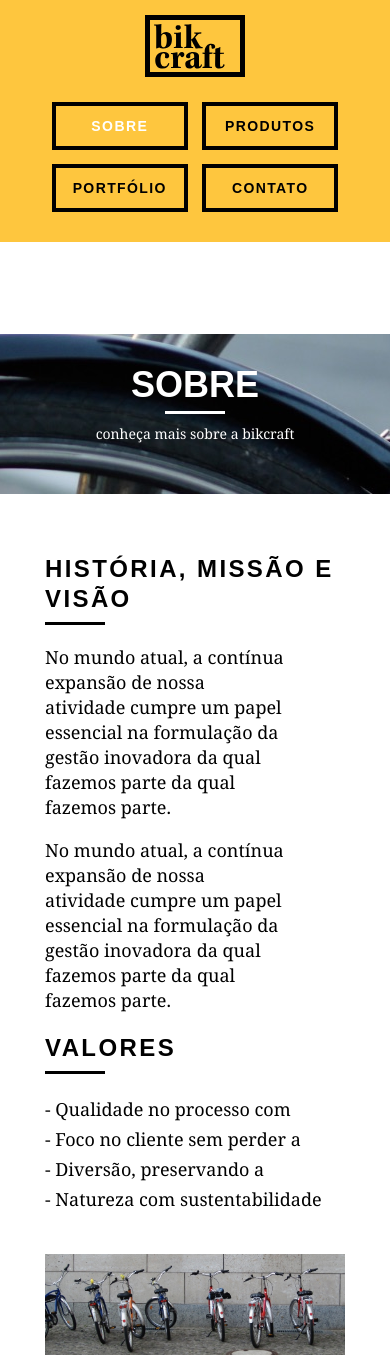
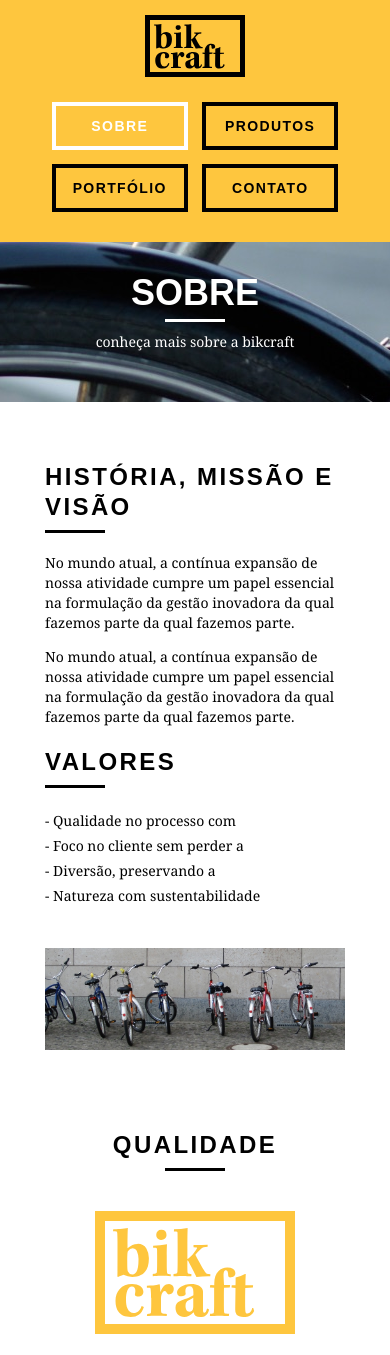
Before and after one commit to GabrielSilva2012/bikcraft, a PHP site: page /sobre.html in a window 390 px wide. Shown: the top 1355 px of the page. Run offline with PHP 8.4, Linux system fonts and the light colour scheme.

Commit message:
Tranformando Pagina Sobre em Resposivo

```diff
--- a/css/responsivo.css
+++ b/css/responsivo.css
@@ -35,7 +35,9 @@
   .header_menu{
   text-align: center;
   }
-
+  .header_menu ul li a.menu_ativo{
+    border-color: #fff;
+  }
   .header_menu ul li {
   margin: 5px;
   }
@@ -60,9 +62,12 @@
   }
   .introducao h1 {
     font-size: 36px;
-
   }
 
+  /*Introdução Interna*/
+  .introducao-interna {
+    margin-top: 0px;
+  }
   /*Call*/
   .call{
   padding-top: 10px;
@@ -72,4 +77,16 @@
    .qualidade:after {
     display: none;
   }
+
+  /*Sobre*/
+  .missao_sobre p{
+    font-size: 14px;
+    line-height: 20px;
+    padding-right: 0px;
+  }
+
+  .missao_sobre ul li{
+    font-size: 14px;
+    line-height: 25px;
+  }
 }
```
